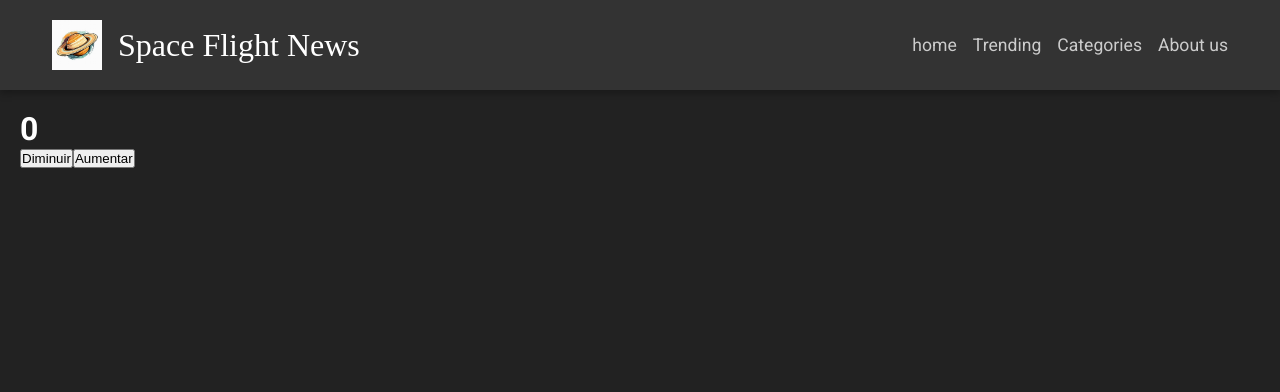
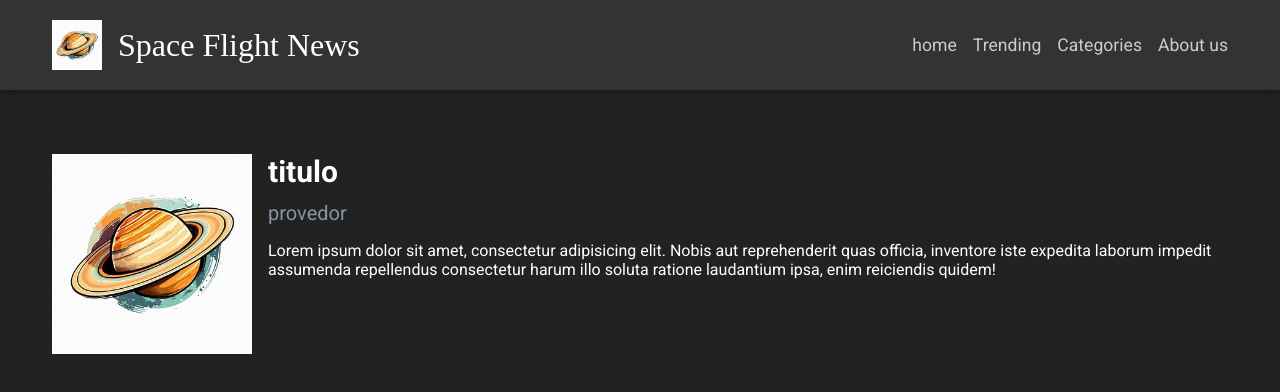
Before and after one commit to caio20538/iniciando-com-react, a React (Create React App) app: page / in a window 1280 px wide. Shown: the top 392 px of the page. Built offline with nearby package versions, Linux system fonts and the light colour scheme; a web font is replaced by a local one.

Commit message:
refac: refactoring class to function

```diff
--- a/src/App.jsx
+++ b/src/App.jsx
@@ -1,8 +1,7 @@
 import React from "react";
 import './styles/app2.css'
-import Header from "./components/Header/header";
+import {Header} from "./components/Header/header";
 import { Article } from "./components/Article/Article";
-import { Counter } from "./components/Counter/Counter";
 
 class App extends React.Component {
 
@@ -11,12 +10,9 @@ class App extends React.Component {
       <>
       <Header />
 
-      <Counter />
-
-      {/*<section id="articles-list">
+      <section id="articles-list">
         <Article title="titulo" provider="provedor"/>
       </section>
-      */}
 
       </>
 
--- a/src/components/Article/Article.jsx
+++ b/src/components/Article/Article.jsx
@@ -2,16 +2,15 @@ import React from 'react';
 import articleImg from '../../assets/images/logo.jpg'
 import './style.css'
 
-export class Article extends React.Component{
-    render(){
+export function Article({title, provider}){
     return(
         <article id="article">
             <img src={articleImg} alt="" />
 
             <div className="article-infos">
-                    <h2>{this.props.title}</h2>
+                <h2>{title}</h2>
 
-                    <h3>{this.props.provider}</h3>
+                <h3>{provider}</h3>
 
                 <p>Lorem ipsum dolor sit amet, consectetur adipisicing elit.
                     Nobis aut reprehenderit quas officia, inventore iste expedita laborum
@@ -21,4 +20,3 @@ export class Article extends React.Component{
         </article>
     );
 }
-}
--- a/src/components/Header/header.jsx
+++ b/src/components/Header/header.jsx
@@ -2,8 +2,7 @@ import React from 'react'
 import logoIgm from "../../assets/images/logo.jpg";
 import './style.css'
 
-class Header extends React.Component{
-    render() {
+export function Header(){
     return(
         <header>
             <nav id = "navbar">
@@ -25,6 +24,3 @@ class Header extends React.Component{
     </header>
     );
 }
-}
-
-export default Header
```
Lines whose indentation alone changed are shown as unchanged.
